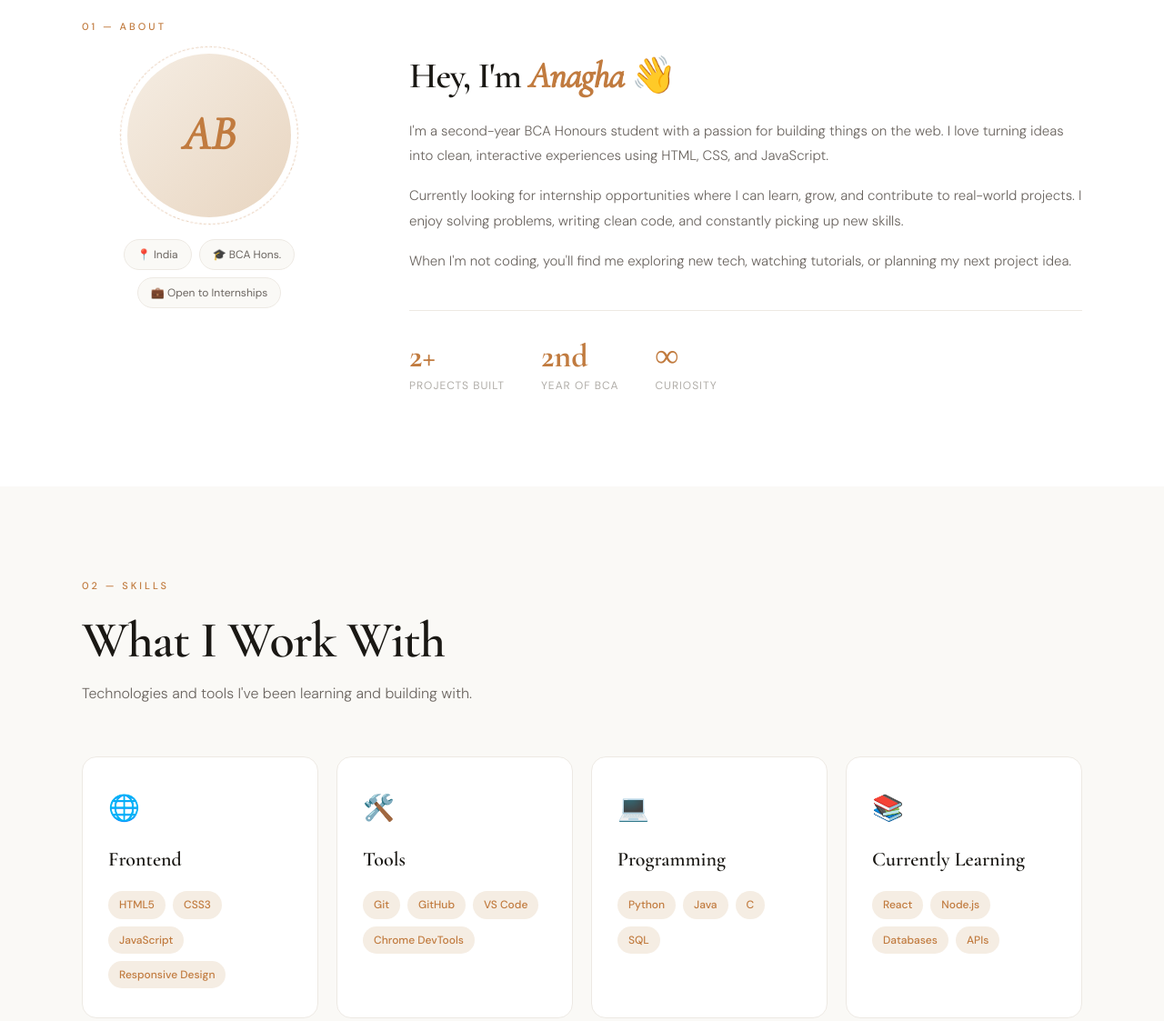
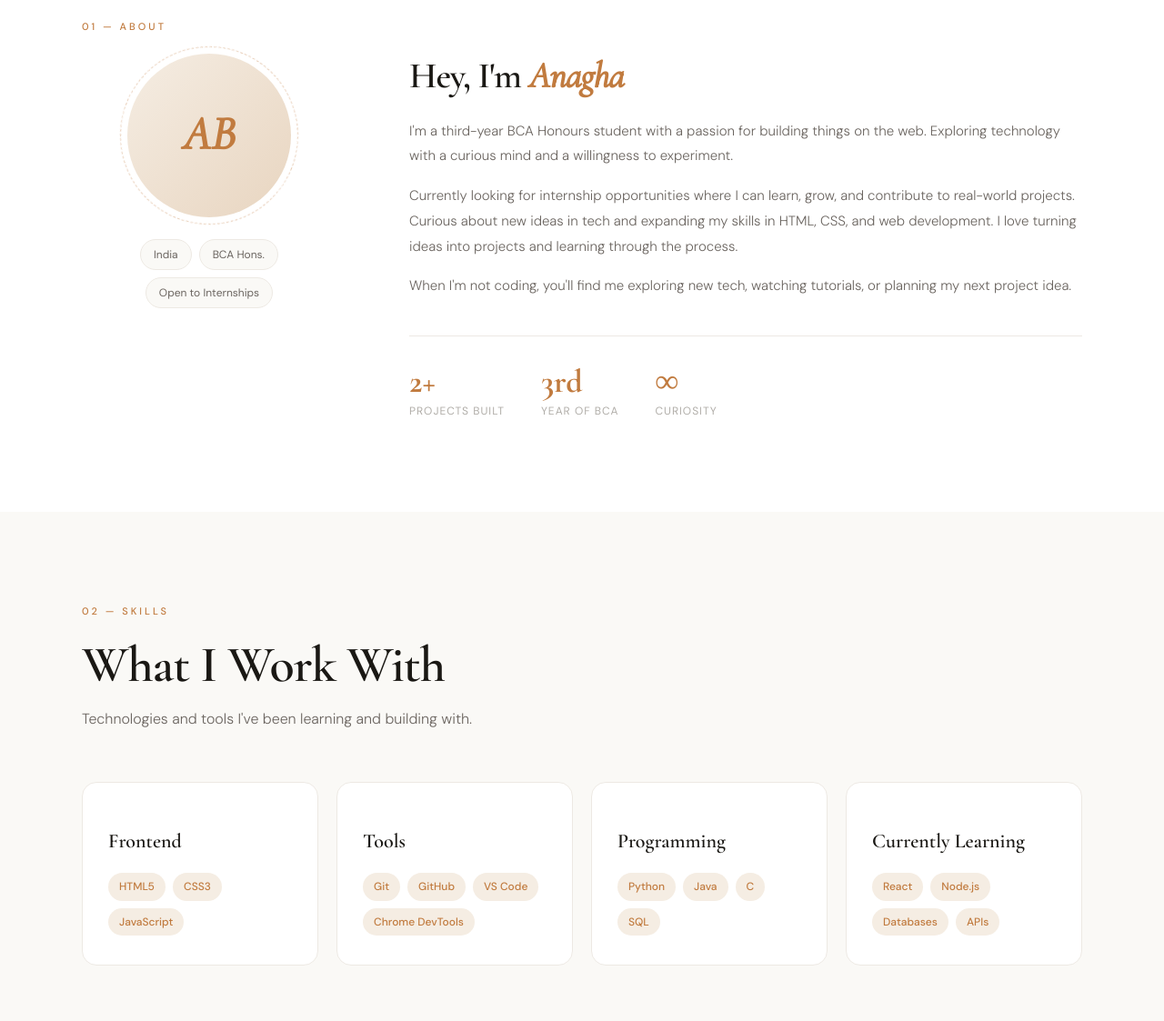
Before and after one commit to ann-aghaa/portfolio, a plain HTML site: page index.html in a window 1280 px wide. Shown: the part 880-2003 px from the top of the page at 91% size. Drawn offline with nearby package versions, Linux system fonts and the light colour scheme.

Commit message:
Update index.html

```diff
--- a/index.html
+++ b/index.html
@@ -3,7 +3,7 @@
 <head>
   <meta charset="UTF-8" />
   <meta name="viewport" content="width=device-width, initial-scale=1.0"/>
-  <title>Anagha B — Portfolio</title>
+  <title>Anagha B —Portfolio</title>
   <link rel="preconnect" href="https://fonts.googleapis.com">
   <link href="https://fonts.googleapis.com/css2?family=Cormorant+Garamond:ital,wght@0,300;0,400;0,600;0,700;1,300;1,400&family=DM+Sans:wght@300;400;500&display=swap" rel="stylesheet">
   <link rel="stylesheet" href="style.css" />
@@ -27,7 +27,7 @@
   <section class="hero" id="home">
     <div class="hero-bg-text">ANAGHA</div>
     <div class="hero-content">
-      <div class="hero-tag">✦ BCA Honours · 2nd Year</div>
+      <div class="hero-tag">✦ BCA Honours · 3rd Year</div>
       <h1 class="hero-name">
         <span class="line">Anagha</span>
         <span class="line italic">B.</span>
@@ -57,20 +57,21 @@
             <div class="avatar-ring"></div>
           </div>
           <div class="about-chips">
-            <span class="chip">📍 India</span>
-            <span class="chip">🎓 BCA Hons.</span>
-            <span class="chip">💼 Open to Internships</span>
+            <span class="chip"> India</span>
+            <span class="chip">BCA Hons.</span>
+            <span class="chip"> Open to Internships</span>
           </div>
         </div>
         <div class="about-right">
-          <h2>Hey, I'm <em>Anagha</em> 👋</h2>
+          <h2>Hey, I'm <em>Anagha</em></h2>
           <p>
-            I'm a second-year BCA Honours student with a passion for building things on the web.
-            I love turning ideas into clean, interactive experiences using HTML, CSS, and JavaScript.
+            I'm a third-year BCA Honours student with a passion for building things on the web.
+            Exploring technology with a curious mind and a willingness to experiment.
           </p>
           <p>
             Currently looking for internship opportunities where I can learn, grow, and contribute to real-world projects.
-            I enjoy solving problems, writing clean code, and constantly picking up new skills.
+            Curious about new ideas in tech and expanding my skills in HTML, CSS, and web development. I love turning ideas into projects and learning through the process.
+
           </p>
           <p>
             When I'm not coding, you'll find me exploring new tech, watching tutorials, or planning my next project idea.
@@ -81,7 +82,7 @@
               <span class="fact-lbl">Projects Built</span>
             </div>
             <div class="fact">
-              <span class="fact-num">2nd</span>
+              <span class="fact-num">3rd</span>
               <span class="fact-lbl">Year of BCA</span>
             </div>
             <div class="fact">
@@ -104,18 +105,17 @@
       <div class="skills-grid">
 
         <div class="skill-card">
-          <div class="skill-icon">🌐</div>
+          <div class="skill-icon"></div>
           <h3>Frontend</h3>
           <div class="skill-tags">
             <span>HTML5</span>
             <span>CSS3</span>
             <span>JavaScript</span>
-            <span>Responsive Design</span>
           </div>
         </div>
 
         <div class="skill-card">
-          <div class="skill-icon">🛠️</div>
+          <div class="skill-icon"></div>
           <h3>Tools</h3>
           <div class="skill-tags">
             <span>Git</span>
@@ -126,7 +126,7 @@
         </div>
 
         <div class="skill-card">
-          <div class="skill-icon">💻</div>
+          <div class="skill-icon"></div>
           <h3>Programming</h3>
           <div class="skill-tags">
             <span>Python</span>
@@ -137,7 +137,7 @@
         </div>
 
         <div class="skill-card">
-          <div class="skill-icon">📚</div>
+          <div class="skill-icon"></div>
           <h3>Currently Learning</h3>
           <div class="skill-tags">
             <span>React</span>
```
